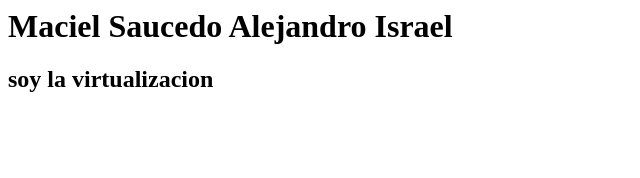
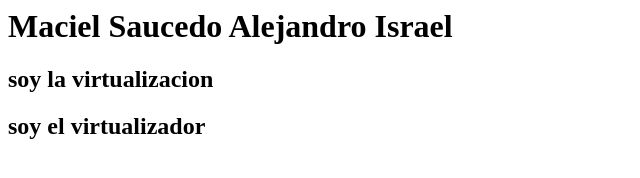
Before and after one commit to PinkiDemoN117/WebDemo, a plain HTML site: page index.html in a window 1280 px wide. Shown: the whole page, without its empty margins (0-640 px from the left). Drawn offline with Linux system fonts and the light colour scheme.

Commit message:
Se guardo el archivo

```diff
--- a/index.html
+++ b/index.html
@@ -8,9 +8,11 @@
         <h1>
         Maciel Saucedo Alejandro Israel
         </h1>
-    <h2>
-
-        soy la virtualizacion
-    </h2>
+        <h2>
+            soy la virtualizacion
+        </h2>
+        <h2>
+            soy el virtualizador
+        </h2>
     </body>
 </html>
```
